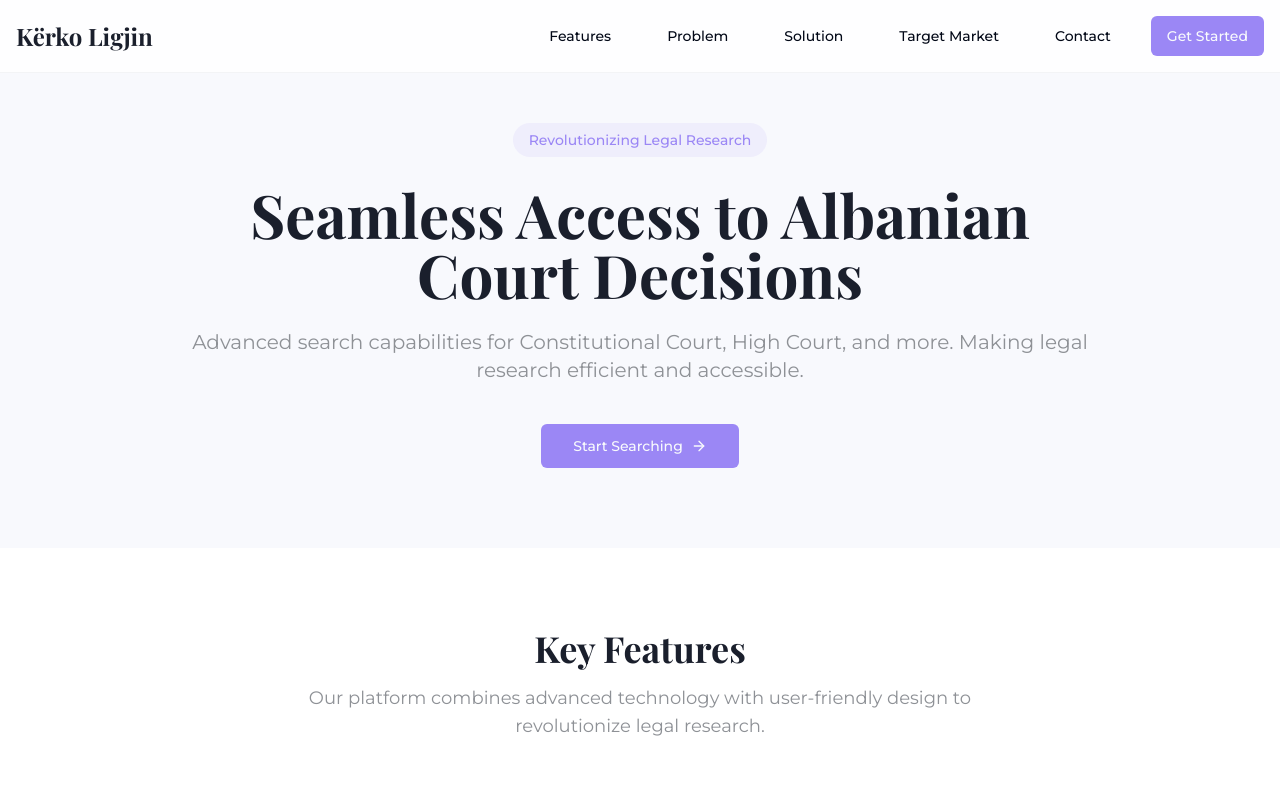
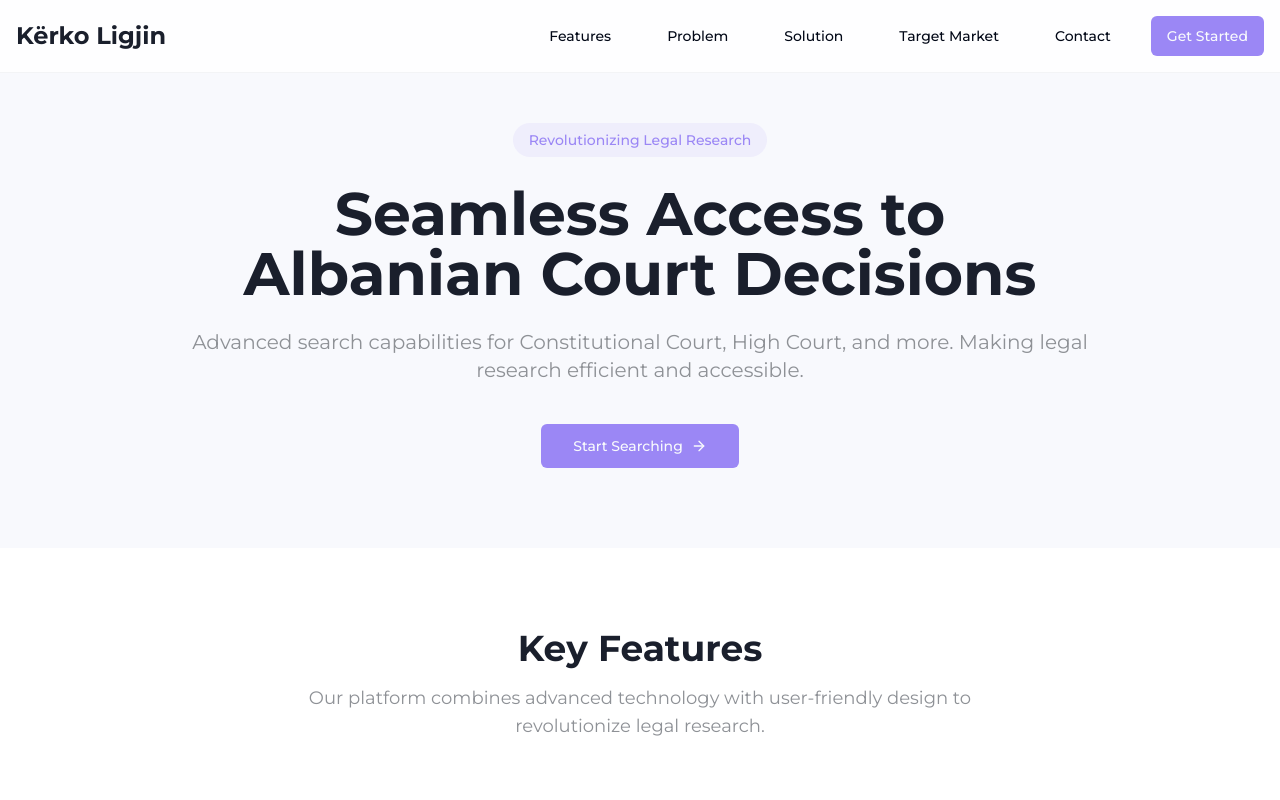
Before and after one commit to Arlind90/kerko-ligjin-website, a React (Vite) app: page / in a window 1280 px wide. Shown: the top 800 px of the page. Built offline with nearby package versions, Linux system fonts and the light colour scheme.

Commit message:
Update heading font
Use Montserrat font for headings.

```diff
--- a/tailwind.config.ts
+++ b/tailwind.config.ts
@@ -57,7 +57,7 @@ export default {
       },
       fontFamily: {
         sans: ["Montserrat", "sans-serif"],
-        display: ["Playfair Display", "serif"],
+        display: ["Montserrat", "sans-serif"],
       },
       keyframes: {
         "fade-up": {
```
